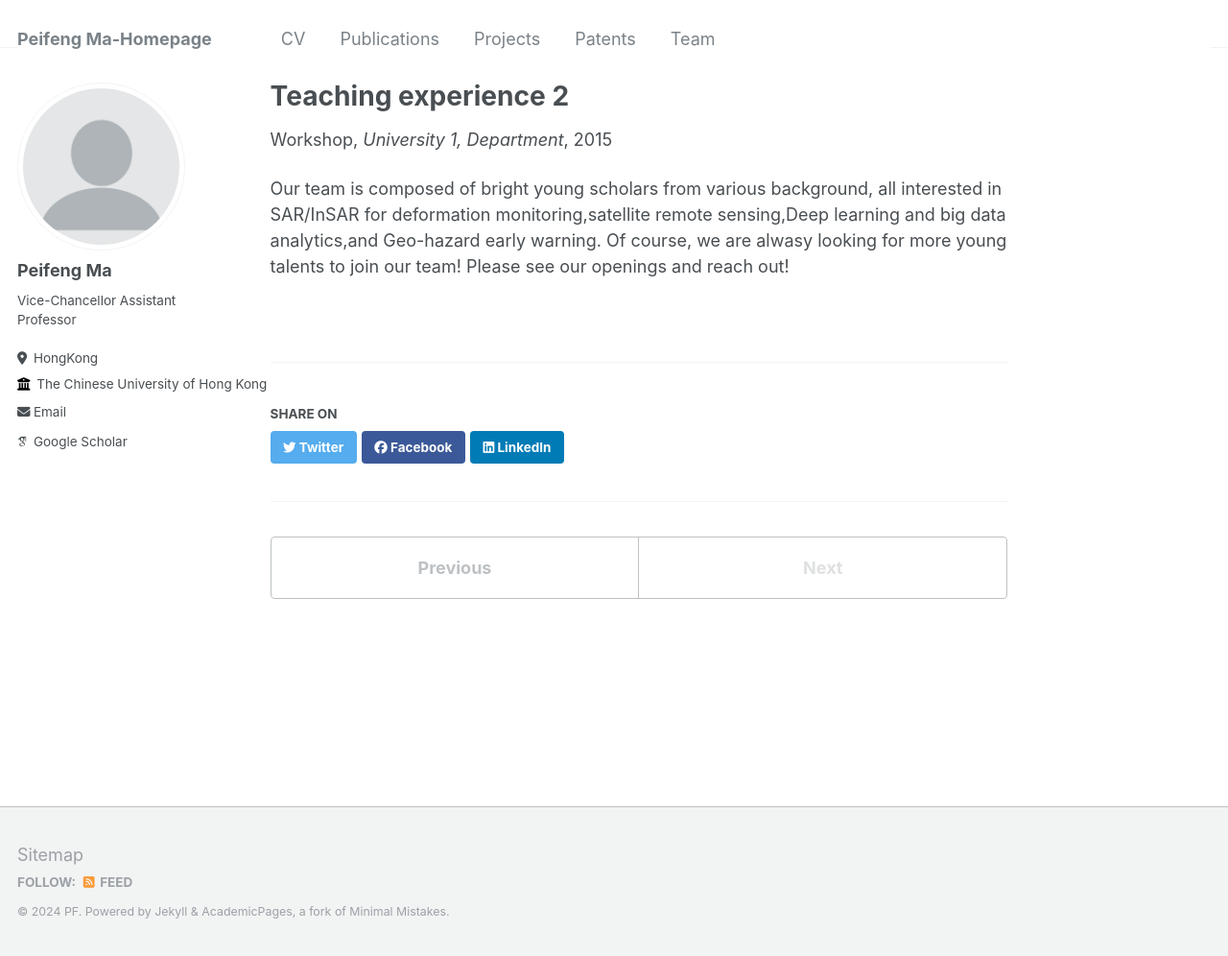
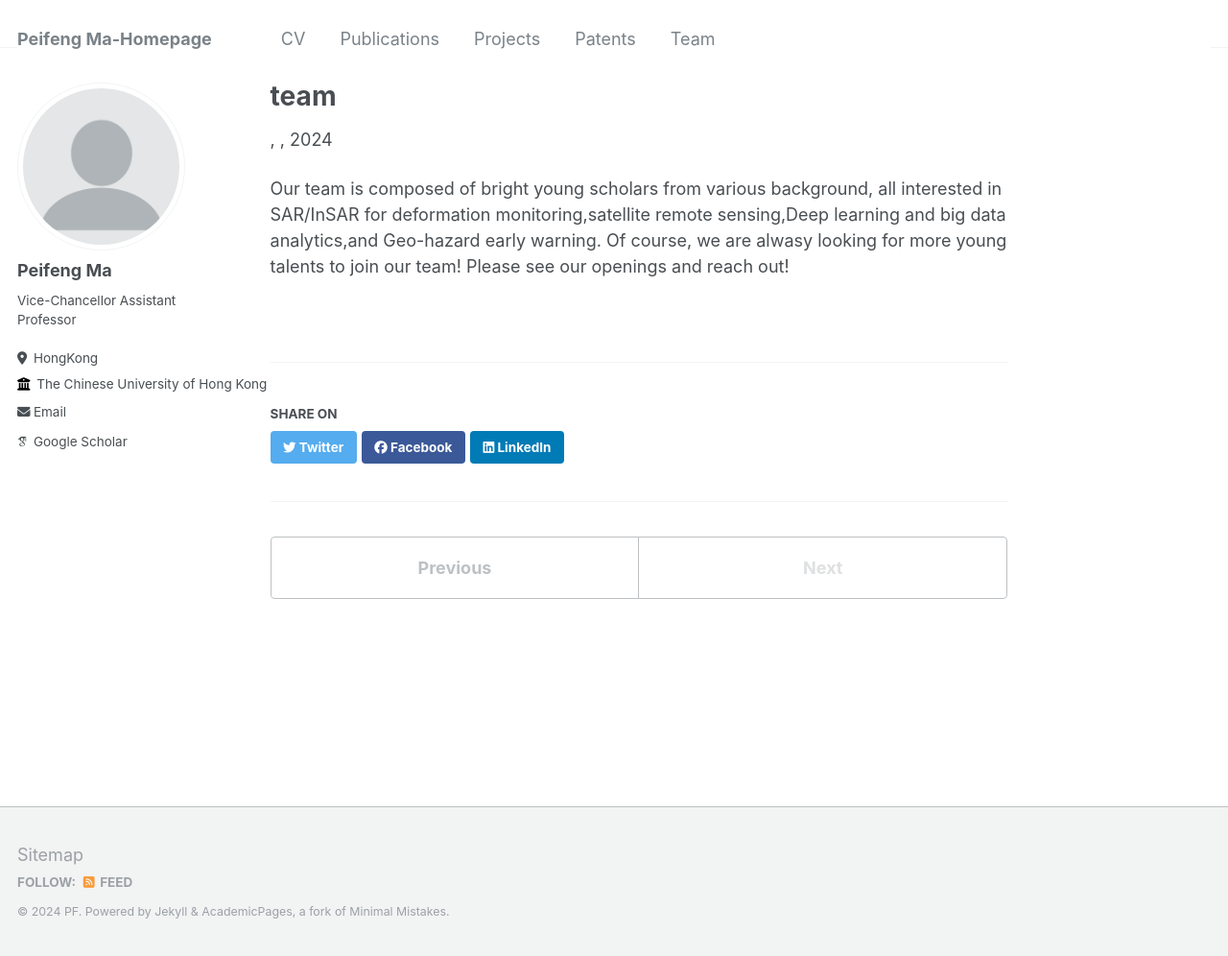
Before and after one commit to pfMA03/peifengMa, a Jekyll site: the page built from _teaching/2015-team-2.md, in a window 1280 px wide and 996 px high. Shown: the whole window at 96% size. Built offline with Jekyll 4.4.1, drawn with Linux system fonts in a browser that asks for light colours; some web fonts are replaced.

Commit message:
Update and rename 2015-spring-teaching-2.md to 2015-team-2.md

```diff
--- a/_teaching/2015-spring-teaching-2.md
+++ b/_teaching/2015-team-2.md
@@ -1,10 +1,6 @@
 ---
-title: "Teaching experience 2"
+title: "team"
 collection: teaching
-type: "Workshop"
-permalink: /teaching/2015-spring-teaching-1
-venue: "University 1, Department"
-date: 2015-01-01
-location: "City, Country"
+permalink: /teaching/2015-team-1
 ---
 Our team is composed of bright young scholars from various background, all interested in SAR/InSAR for deformation monitoring,satellite remote sensing,Deep learning and big data analytics,and Geo-hazard early warning. Of course, we are alwasy looking for more young talents to join our team! Please see our openings and reach out!
```
